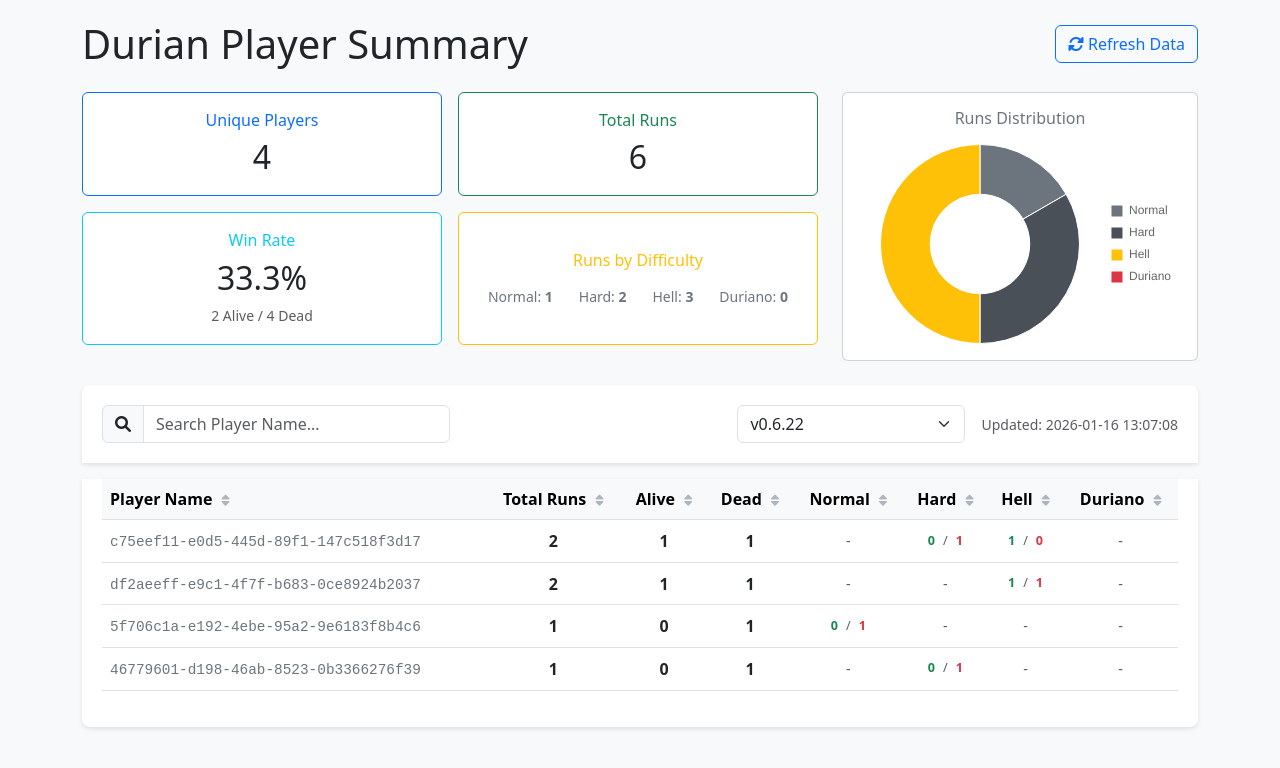
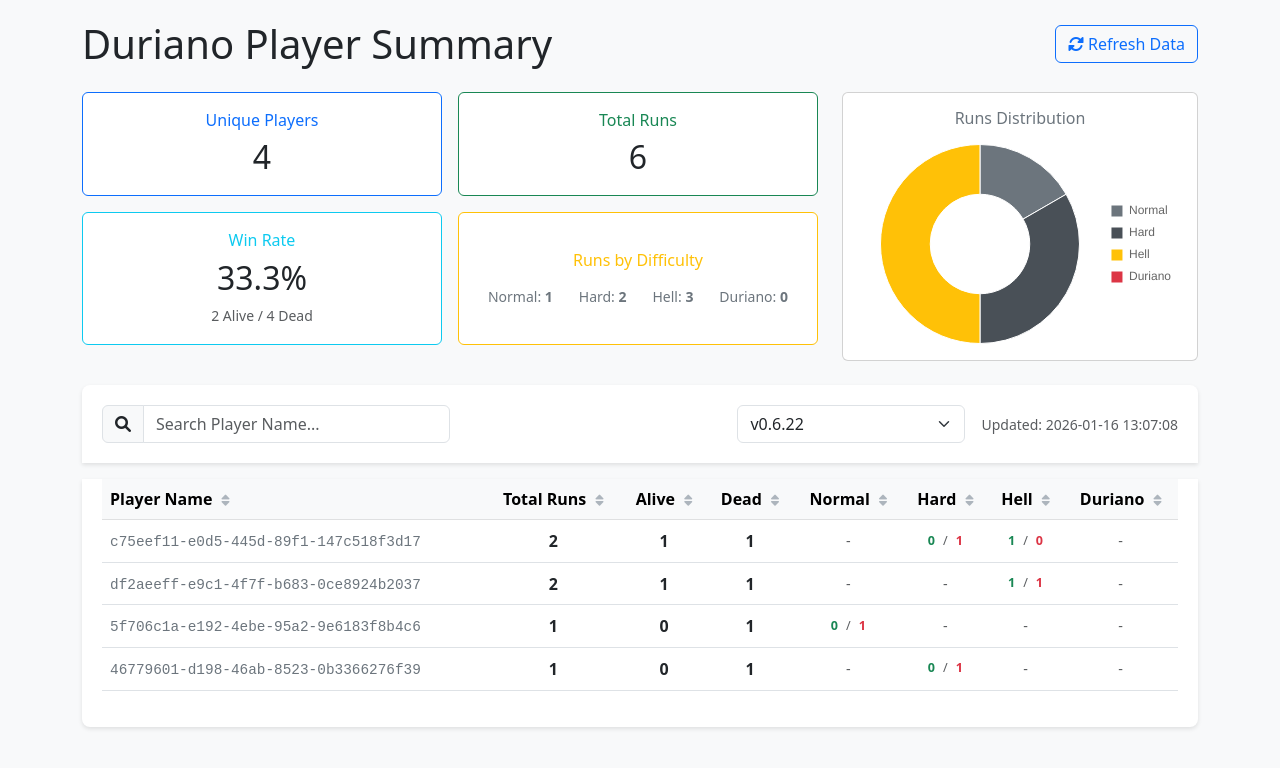
Before and after one commit to FarmAdisoft/Durian_Player_Summary, a plain HTML site: page index.html in a window 1280 px wide. Drawn offline with nearby package versions, Linux system fonts and the light colour scheme.

Commit message:
Rename project to Duriano Player Summary

```diff
--- a/index.html
+++ b/index.html
@@ -3,7 +3,7 @@
 <head>
     <meta charset="UTF-8">
     <meta name="viewport" content="width=device-width, initial-scale=1.0">
-    <title>Durian Player Summary</title>
+    <title>Duriano Player Summary</title>
     <!-- Bootstrap CSS -->
     <link href="https://cdn.jsdelivr.net/npm/bootstrap@5.3.0/dist/css/bootstrap.min.css" rel="stylesheet">
     <!-- FontAwesome for Icons -->
@@ -31,7 +31,7 @@
     <div class="container">
         <!-- Header Section -->
         <div class="d-flex justify-content-between align-items-center mb-4">
-            <h1 class="m-0">Durian Player Summary</h1>
+            <h1 class="m-0">Duriano Player Summary</h1>
             <button id="refresh-btn" class="btn btn-outline-primary">
                 <i class="fas fa-sync-alt"></i> Refresh Data
             </button>
```
Also changed, not shown: 1 other file.
